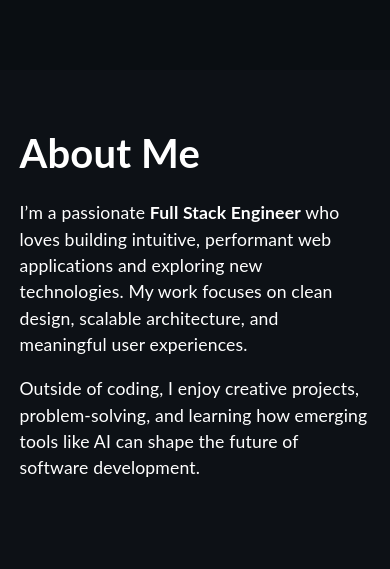
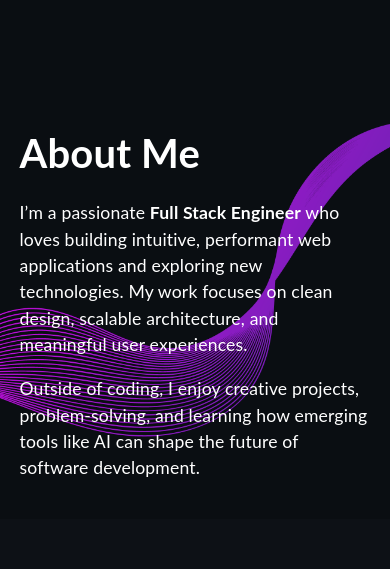
Before and after one commit to zhangqyy19/qyz-portfolio, a React (Create React App) app: page / in a window 390 px wide. Shown: the part 630-1199 px from the top of the page. Built offline with nearby package versions, Linux system fonts and the light colour scheme.

Commit message:
Fixed light vs dark mode styling

```diff
--- a/src/assets/styles/About.scss
+++ b/src/assets/styles/About.scss
@@ -1,9 +1,13 @@
-/* Override the old .about-section from main.scss */
 section.about-section {
-  background-color: #0d1116 !important;
-  background-image: none !important;         /* remove the purple wave */
-  padding: 5% 10% !important;
-  min-height: auto !important;
+  background-color: #0d1116;
+  background-image: url("../images/bg-dark.png");
+  background-repeat: no-repeat;
+  background-size: cover;
+  background-attachment: fixed;
+  background-position: center;
+
+  padding: 5% 10%;
+  min-height: auto;
 
   display: flex;
   flex-direction: column;
@@ -12,7 +16,11 @@ section.about-section {
   svg { color: white; }
 }
 
-/* Match the skills grid exactly */
+.light-mode section.about-section {
+  background-color: #f8f9fa;
+  background-image: url("../images/bg-light.png");
+}
+
 section.about-section .about-grid {
   display: grid;
   grid-template-columns: repeat(3, 1fr);
@@ -24,33 +32,29 @@ section.about-section .about-grid .about-item {
   text-align: left;
 
   h2 {
-    font-size: 1.5rem;   /* matches card headings scale */
-    color: white;
+    font-size: 1.5rem;
     margin-bottom: 0.5em;
   }
 
   p {
-    color: white;
     font-size: 1rem;
     line-height: 1.7;
     margin: 0;
   }
 }
 
-/* responsive to mirror skills */
+.about-section h2 {
+  font-size: 2.5rem;
+  font-weight: 700;
+  margin-bottom: 1rem;
+}
+
 @media (max-width: 768px) {
   section.about-section {
     display: block;
-    padding-left: 5% !important;
-    padding-right: 5% !important;
+    padding-left: 5%;
+    padding-right: 5%;
   }
   section.about-section .about-grid { display: initial; }
   section.about-section .about-grid .about-item { padding-bottom: 5%; }
 }
-
-.about-section h2 {
-  font-size: 2.5rem;   /* same as Expertise heading */
-  font-weight: 700;
-  margin-bottom: 1rem;
-  color: white;        /* or #5000ca if you use accent color */
-}
```
